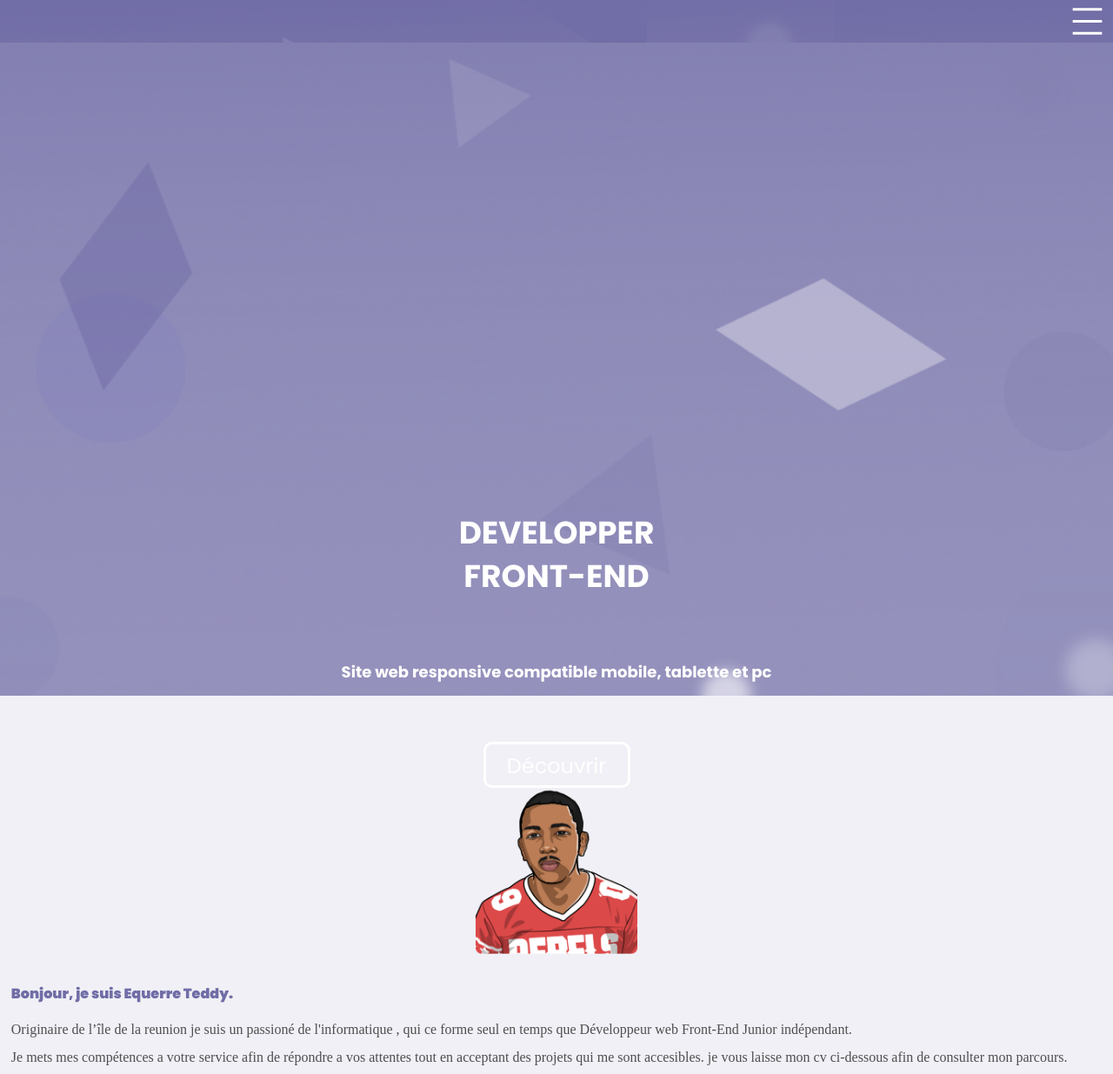
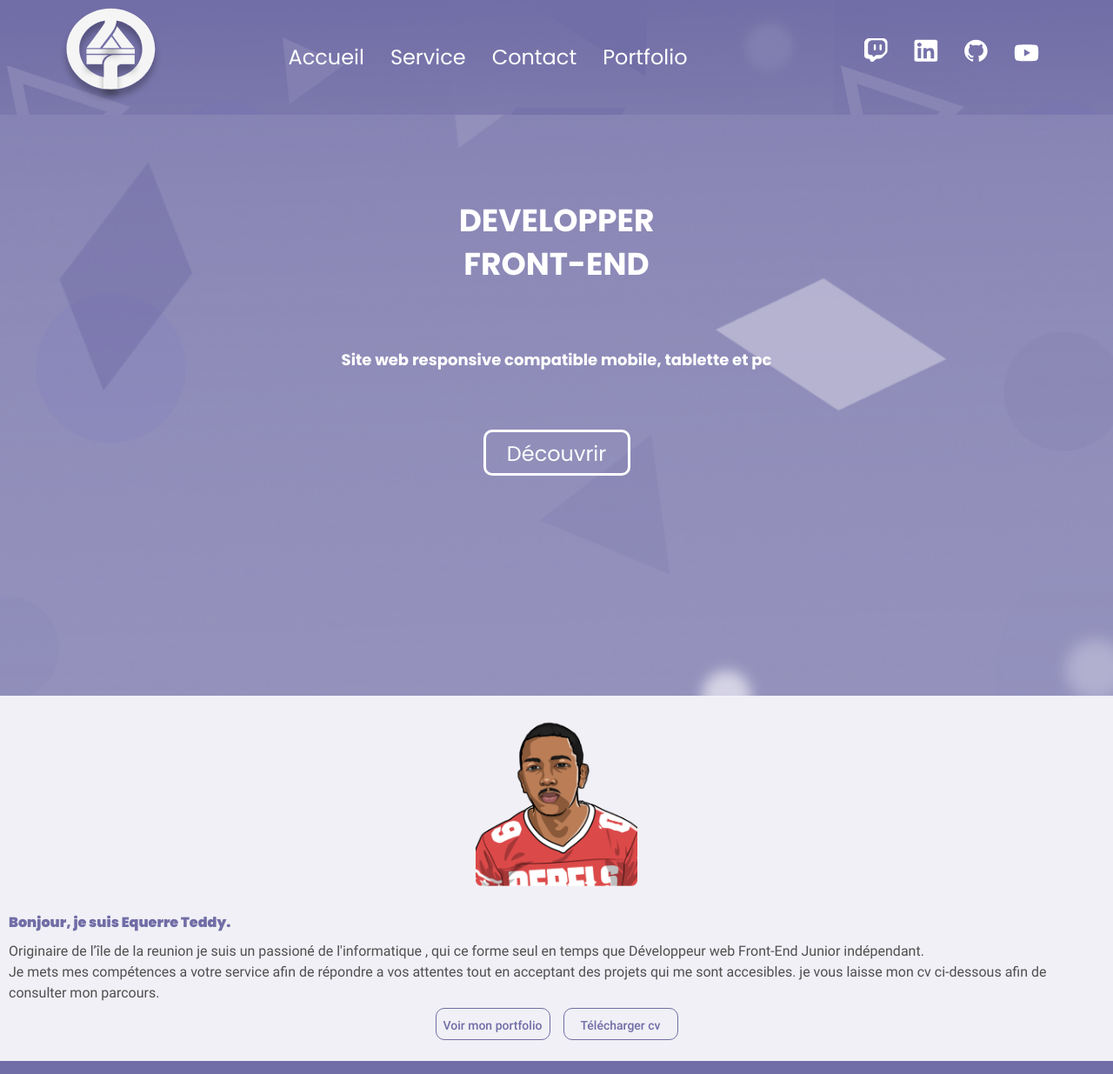
Before and after one commit to maakino/portfoliov2, a website: page index.html in a window 1280 px wide. Shown: the top 1235 px of the page at 87% size. Drawn offline with Linux system fonts and the light colour scheme; a web font is replaced by a local one.

Commit message:
intégration css du header

```diff
--- a/src/scss/layout/footer.scss
+++ b/src/scss/layout/footer.scss
@@ -4,10 +4,17 @@
     justify-content: center;
     align-items: center;
     color: #4f4f50;
-    padding-bottom: 20px;
+    padding: 24px 10px;
 
     &__nav {
         ul {
+@include media(small){
+    display: flex;
+    justify-content: center;
+    align-items: center;
+    gap: 15%;
+}
+
             line-height: 70px;
             margin-bottom: 10px;
 
@@ -25,6 +32,10 @@
     }
 
     &__social {
+        @include media(small){
+            width: 50%;
+
+        }
         width: 100%;
         display: flex;
         justify-content: space-around;
--- a/src/scss/layout/header.scss
+++ b/src/scss/layout/header.scss
@@ -1,7 +1,9 @@
 .header {
-    @include media(large) {
+    @include media(medium) {
+
+        flex-direction: row;
+        flex-wrap: nowrap;
         justify-content: space-between;
-        flex-direction: row;
     }
     position: fixed;
     background-image: url("../img/background/home.png");
@@ -11,6 +13,11 @@
     width: 100vw;
 
     &__logo {
+        @include media(medium) {
+            display: unset;
+            width: 20%;
+        }
+
         display: none;
         flex-direction: column;
         color: white;
@@ -22,6 +29,9 @@
         }
     }
     &__burger {
+        @include media(medium) {
+            display: none;
+        }
         width: 49px;
         margin-left: auto;
         margin-right: 5px;
@@ -34,6 +44,10 @@
         .navbar,
         .navbar__list__social,
         .header__logo {
+            @include media(medium) {
+                display: none;
+            }
+
             display: flex;
         }
     }
--- a/src/scss/layout/navbar.scss
+++ b/src/scss/layout/navbar.scss
@@ -1,11 +1,21 @@
 .navbar {
-    @include media(large) {
+    @include media(medium) {
+        display: unset;
+        flex-direction: row;
+        width: 30%;
+        margin: auto;
+        margin-left: 10%;
     }
     display: none;
     flex-direction: column;
 
-
     &__list {
+        @include media(medium) {
+            flex-direction: row;
+            margin-top: 0;
+            justify-content: center;
+            gap: 30px;
+        }
         display: flex;
         flex-direction: column;
         font-size: 24px;
@@ -14,6 +24,9 @@
         margin-top: 20%;
     }
     &__item {
+        @include media(medium) {
+            margin: 0;
+        }
         margin-bottom: 30px;
     }
     &__link {
@@ -21,8 +34,20 @@
         text-decoration: none;
         color: white;
     }
+
 }
 .navbar__list__social {
+    @include media(medium) {
+        display: flex;
+        flex-direction: row;
+        justify-content: flex-end;
+        align-items: center;
+        margin: 0;
+        gap: 30px;
+        width: 20%;
+        margin: auto;
+    }
+
     display: none;
     justify-content: space-around;
     height: 100px;
--- a/src/scss/page/contact.scss
+++ b/src/scss/page/contact.scss
@@ -4,9 +4,10 @@
     background-size: cover;
     background-repeat: no-repeat;
     height: 100vh;
-    padding-top: 16%;
+    padding: 24px 10px;
 
     &__form {
+        gap: 10%;
         h2 {
             text-align: center;
             font-size: 24px;
@@ -16,10 +17,10 @@
 
         display: flex;
         flex-direction: column;
-        justify-content: space-around;
+        justify-content: center;
         max-width: 90%;
-        max-height: 90%;
-        height: 95%;
+        max-height: 100%;
+        height: 100%;
         margin: auto;
         background: linear-gradient(
             178.57deg,
@@ -34,6 +35,12 @@
         align-items: center;
 
         input {
+            @include media(small) {
+                max-width: 60%;
+                width: 60%;
+            }
+            max-width: 60%;
+            width: 60%;
             border: 0;
             outline: 0;
             background-color: transparent;
@@ -42,25 +49,29 @@
             box-shadow: 0px 1px 4px rgba(0, 0, 0, 0.17);
         }
 
-        textarea{
+        textarea {
+            @include media(small) {
+                max-width: 60%;
+                width: 60%;
+            }
+            max-width: 60%;
+            width: 60%;
             border: 0;
             outline: 0;
             background-color: transparent;
             border-bottom: 2px solid white;
-            width: 173px;
+
             height: 19px;
             color: white;
             resize: none;
+            font-size: 16px;
         }
-
-} //fin contact
-
-
-
+    } //fin contact
 
     ::placeholder {
         color: white;
         background-color: transparent;
+        font-family: "Poppins-regular";
     }
     img {
         margin-right: 10px;
@@ -81,4 +92,4 @@
         font-family: "roboto-Medium";
         line-height: 38px;
     }
-    }
+}
--- a/src/scss/page/def.scss
+++ b/src/scss/page/def.scss
@@ -2,16 +2,17 @@
     background-color: #716DA6;
     color: white;
     text-align: center;
-    padding:1%;
+    padding:24px;
     max-height: 342px;
 
     h2{
         font-size: 17px;
         font-family: "Poppins-Medium";
+        margin-bottom: 15px;
     }
     p{
         font-family: "roboto-Regular";
         font-size: 16px;
-        line-height: 40px;
+        line-height: 1.50;
     }
 }
--- a/src/scss/page/home.scss
+++ b/src/scss/page/home.scss
@@ -1,4 +1,7 @@
 .home {
+    @include media(small){
+        padding: 0;
+    }
     background-color: #716DA6;
     background-image: url("../img/background/home.png");
     background-size: cover;
@@ -13,6 +16,10 @@
     padding: 60% 2% 0;
 
     &__left-content {
+
+        @include media(small){
+            margin-bottom: 0;
+        }
         margin-bottom: 50px;
         line-height: 50px;
         h1 {
--- a/src/scss/page/presentation.scss
+++ b/src/scss/page/presentation.scss
@@ -1,10 +1,14 @@
+
+
+
+
 .presentation {
     background-color: #f0f0f6;
     display: flex;
     flex-direction: column-reverse;
     color: #4f4f50;
-    padding: 8% 1%;
-    line-height: 32px;
+    padding: 24px 10px;
+    line-height: 1.5;
     font-family: "roboto-regular";
 
     &__txt {
@@ -17,11 +21,21 @@
         color: #716da6;
         margin-bottom: 9px;
     }
-    &__btn {
+     &__btn {
+        @include media(small) {
+            justify-content: center;
+            gap:15px;
+        }
+
         display: flex;
         justify-content: space-around;
 
         a {
+            @include media(small) {
+                margin: 0;
+                margin-top: 5px;
+
+            }
             text-align: center;
             display: block;
             width: 132px;
--- a/src/scss/page/service.scss
+++ b/src/scss/page/service.scss
@@ -1,5 +1,5 @@
 .service {
-    padding: 55px 10px ;
+    padding: 24px 10px;
     background-color: #f0f0f6;
 
     text-align: center;
@@ -17,10 +17,15 @@
         font-size: 18px;
     }
     p {
+        font-family: "roboto-Regular";
         line-height: 34px;
         color: #454545;
     }
     &__content-box {
+        @include media(small) {
+            max-width: 50%;
+        }
+
         display: flex;
         flex-direction: column;
         max-width: 95%;
@@ -29,7 +34,7 @@
         margin: auto;
         text-align: center;
         padding: 2%;
-margin-bottom: 51px;
+        margin-bottom: 51px;
         & * {
             order: 2;
         }
--- a/src/scss/style.scss
+++ b/src/scss/style.scss
@@ -13,7 +13,6 @@
 //page
 @import 'page/home';
 @import 'page/presentation';
-@import 'page/presentation';
 @import 'page/def';
 @import 'page/service';
 @import 'page/contact';
--- a/src/scss/typo/font.scss
+++ b/src/scss/typo/font.scss
@@ -1,10 +1,10 @@
 @font-face {
     font-family: "roboto-Medium";
-    src: url(../font/Roboto-Medium);
+    src: url(../font/Roboto-Medium.ttf);
 }
 @font-face {
     font-family: "roboto-Regular";
-    src: url(../font/Roboto-Regular);
+    src: url(../font/Roboto-Regular.ttf);
 }
 
 @font-face {
```
Also changed, not shown: css/style.css, 1 other file.
